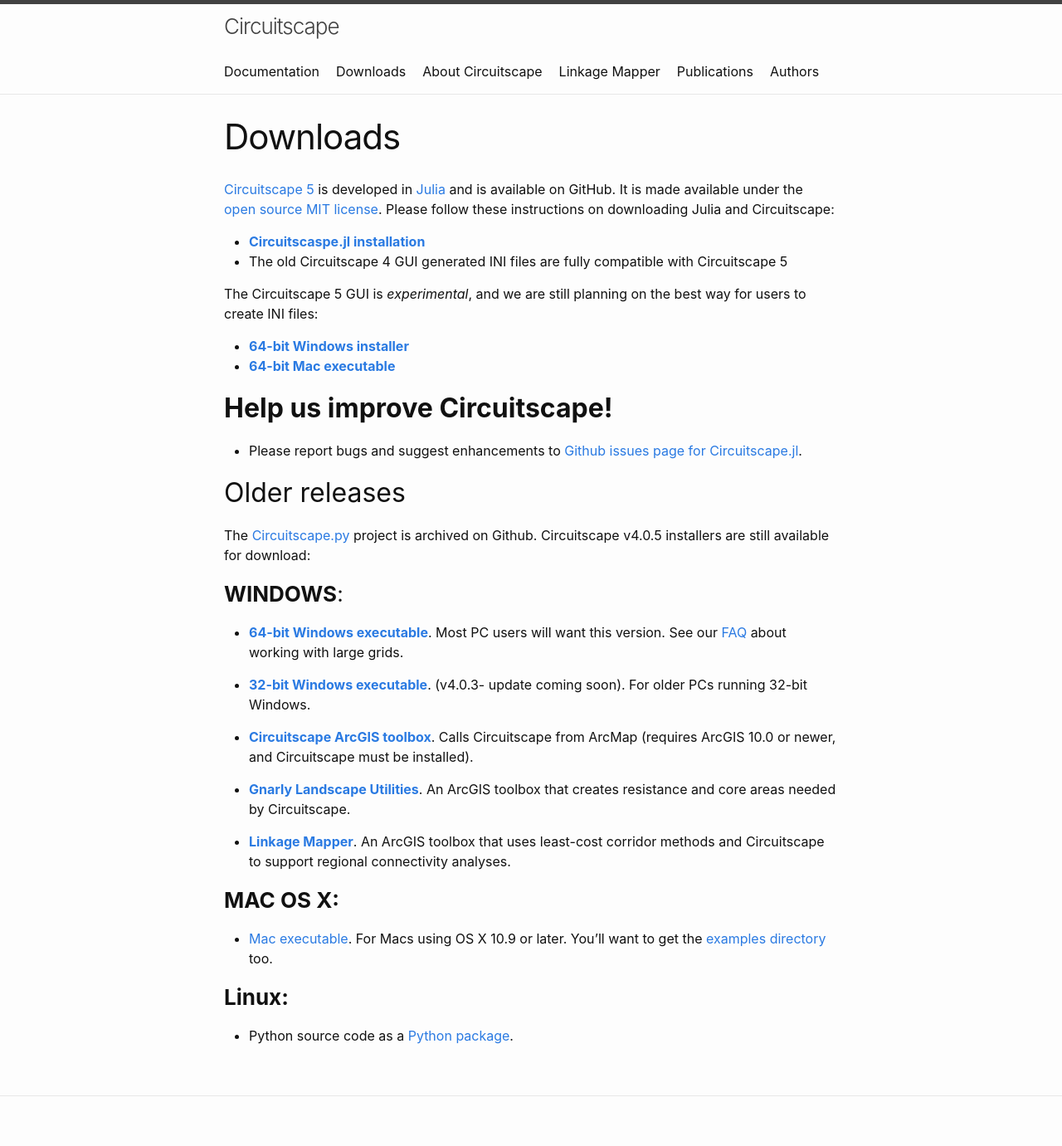
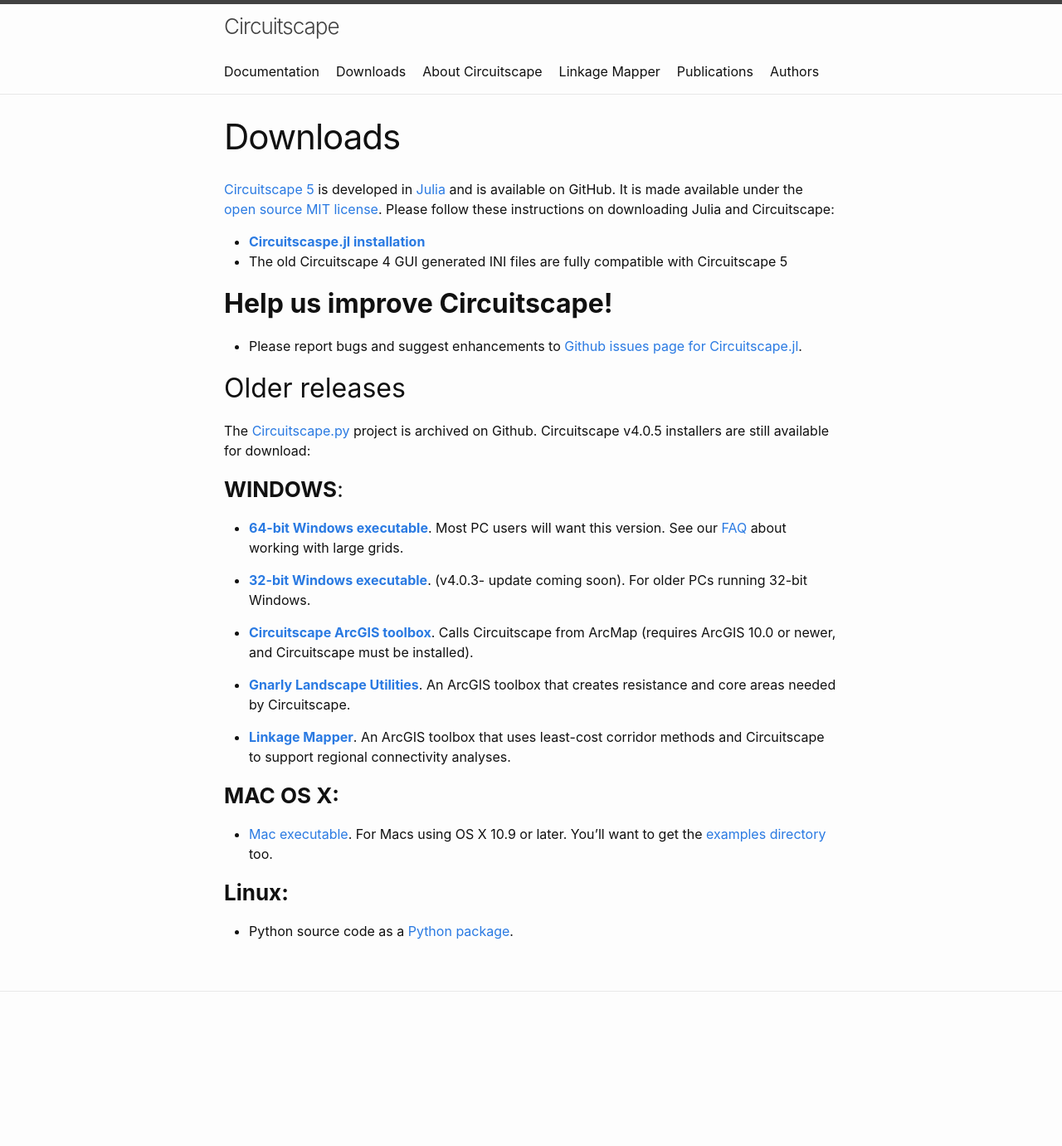
Before and after one commit to Circuitscape/www.circuitscape.org, a Jekyll site: the page built from downloads.md, in a window 1280 px wide. Shown: the whole page at 83% size. Built offline with Jekyll 4.4.1, drawn with Linux system fonts in a browser that asks for light colours; after the commit the page ends 1255 px from its top, so only the background shows below that.

Commit message:
Update downloads.md

```diff
--- a/downloads.md
+++ b/downloads.md
@@ -8,11 +8,6 @@
 
 * [**Circuitscaspe.jl installation**](https://github.com/Circuitscape/Circuitscape.jl/blob/master/README.md#Installation)
 * The old Circuitscape 4 GUI generated INI files are fully compatible with Circuitscape 5
-
-The Circuitscape 5 GUI is *experimental*, and we are still planning on the best way for users to create INI files:
-
-* [**64-bit Windows installer**](https://newcircuitscapebinaries.blob.core.windows.net/binaries/Circuitscape-5.5.0_x64.exe)
-* [**64-bit Mac executable**](https://newcircuitscapebinaries.blob.core.windows.net/binaries/Circuitscape-5.5.0_x64.dmg)
 
 ## **Help us improve Circuitscape!**
 * Please report bugs and suggest enhancements to [Github issues page for Circuitscape.jl](https://github.com/Circuitscape/Circuitscape.jl/issues).
```
